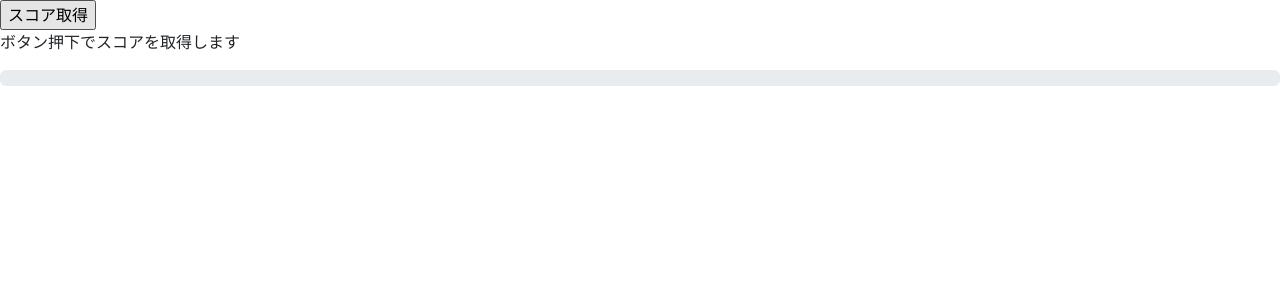
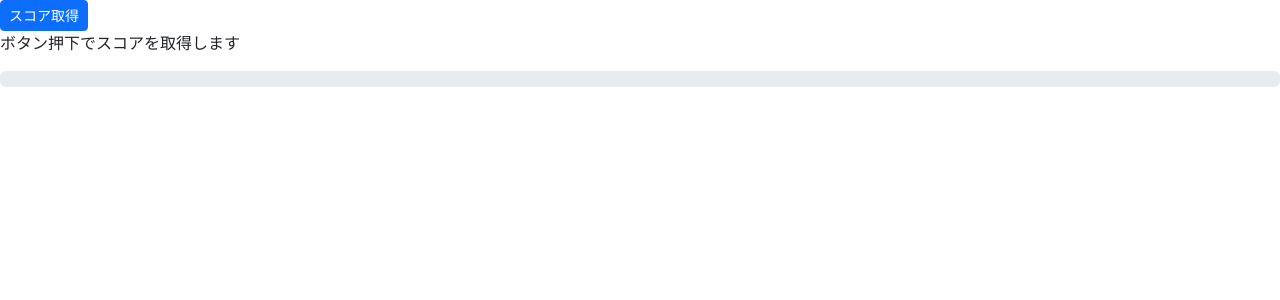
Before and after one commit to il-piccola/Technopro, a Django app: page / in a window 1280 px wide. Shown: the top 300 px of the page. Run offline with Django 4.2, Linux system fonts and the light colour scheme.

Commit message:
20220714_05

```diff
--- a/Technopro/templates/Technopro/index.html
+++ b/Technopro/templates/Technopro/index.html
@@ -13,8 +13,13 @@
     <body>
         <form action="{% url 'index' %}" method="POST" class="form-inline">
             {% csrf_token %}
-            {% if not reload %}
-            <input type="submit" value="スコア取得">
+            {% if reload %}
+            <button type="submit" class="btn btn-primary btn-sm" disabled>
+                <span class="spinner-border spinner-border-sm" role="status" aria-hidden="true"></span>
+                スコア取得
+            </button>
+            {% else %}
+            <button type="submit" class="btn btn-primary btn-sm">スコア取得</button>
             {% endif %}
         </form>
         <p>{{ msg }}</p>
```
